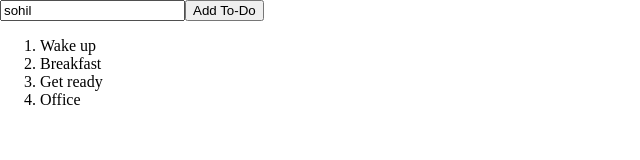
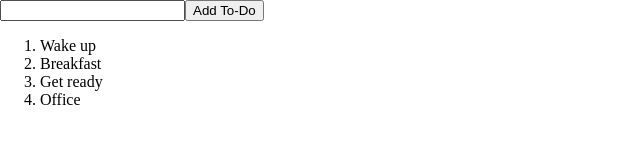
Before and after one commit to sohil37/toDoApp, a React (Vite) app: page / in a window 1280 px wide. Shown: the top 160 px of the page, without its empty margins (0-640 px from the left). Built offline with nearby package versions, Linux system fonts and the light colour scheme.

Commit message:
removed default input text

```diff
--- a/src/AddToDo.jsx
+++ b/src/AddToDo.jsx
@@ -5,7 +5,7 @@ class AddToDo extends Component {
   constructor(props) {
     super(props);
 
-    this.state = { formInput: "sohil" };
+    this.state = { formInput: "" };
   }
 
   changeFormInput = (e) => {
```
